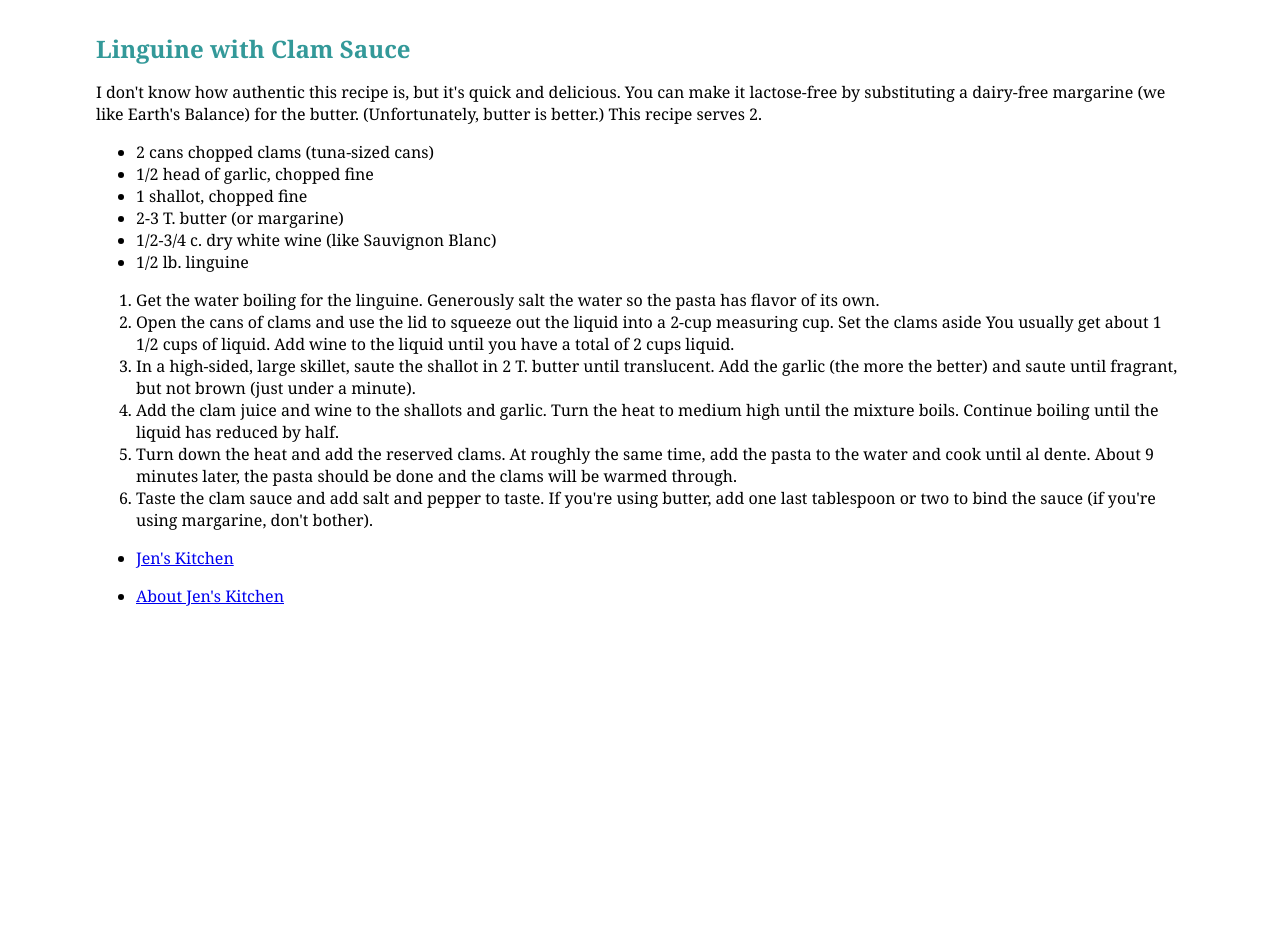
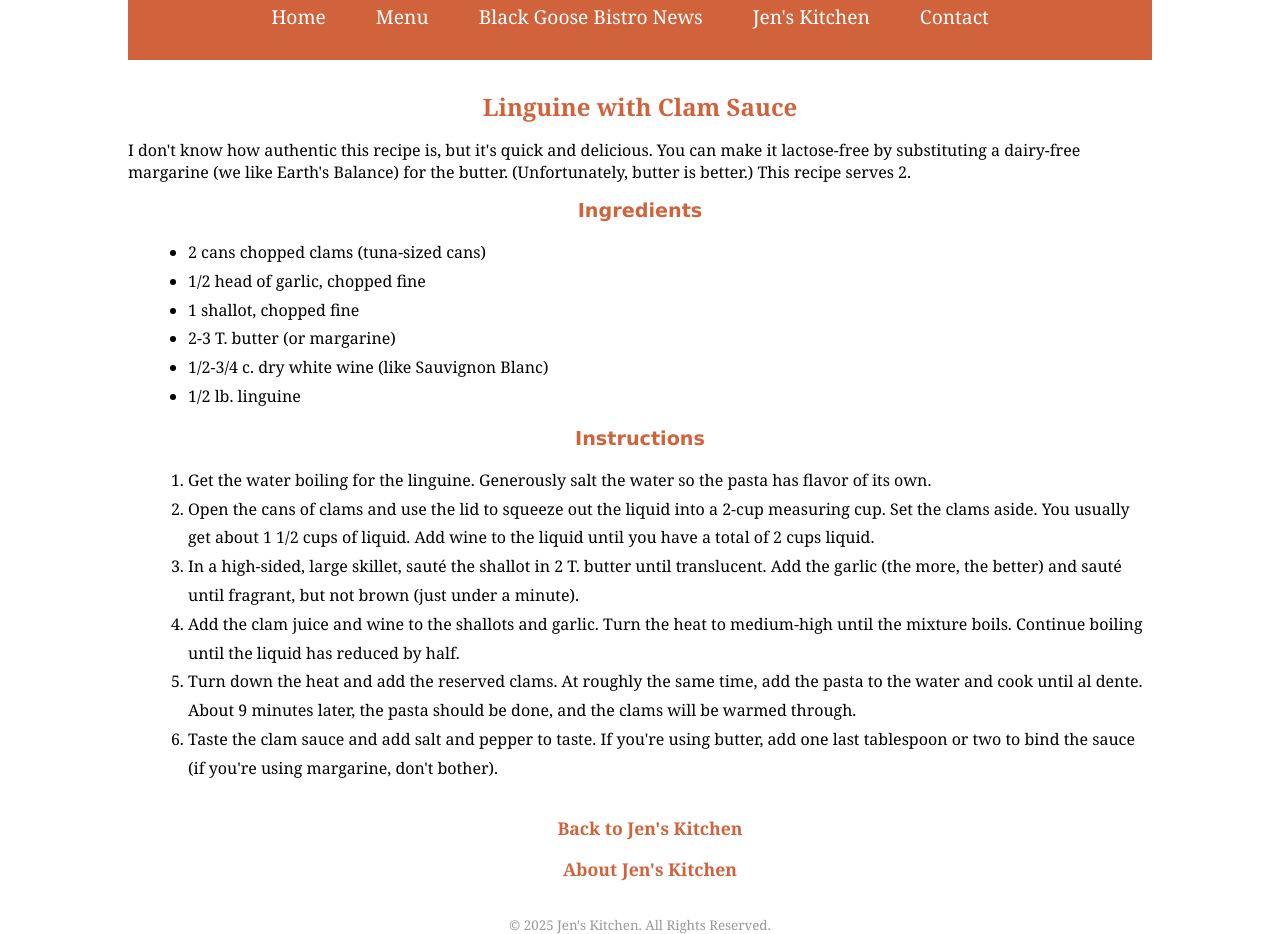
Before and after one commit to julesherndon/fid, a plain HTML site: page bistro/linguine.html in a window 1280 px wide. Before the commit the page ends 800 px from the top, so only its background shows below. Drawn offline with Linux system fonts and the light colour scheme.

Commit message:
Update linguine.html

```diff
--- a/bistro/linguine.html
+++ b/bistro/linguine.html
@@ -1,32 +1,114 @@
 <!DOCTYPE html>
-<html>
+<html lang="en">
 <head>
     <meta charset="utf-8">
     <title>Jen's Kitchen: Linguine with Clam Sauce</title>
     <style>
         body {
-	margin: 2em 6em;
+            background-color: white;
+            margin: 0 10%;
             font-family: Georgia, "Times New Roman", Times, serif;
         }
+
         h1, h2 {
-	color: #399;}
+            color: #d1633c; /* Orange color for headings */
+        }
+
         h1 {
             font-size: 1.5em;
+            text-align: center;
+            margin-top: 30px;
         }
+
         h2 {
             font-family: Verdana, Geneva, sans-serif;
-	font-size: 1em;
+            font-size: 1.2em;
+            text-align: center;
         }
+
+        ul, ol {
+            margin-left: 20px;
+            line-height: 1.8;
+        }
+
+        /* Navigation Bar Styling */
+        ul.navbar {
+            list-style: none;
+            margin: 0;
+            padding: 0;
+            text-align: center;
+            background-color: #d1633c; /* Orange background */
+            display: flex;
+            justify-content: center;
+            position: sticky;
+            top: 0;
+            width: 100%;
+            height: 60px;
+        }
+
+        li.nav-item {
+            margin-right: 20px;
+        }
+
+        a.nav-link {
+            color: white;
+            text-decoration: none;
+            font-size: 1.2em;
+            padding: 15px;
+        }
+
+        a.nav-link:hover {
+            color: #57b1dc;
+        }
+
+        /* Footer Style */
         small {
             color: #999;
+            display: block;
+            text-align: center;
+            margin-top: 30px;
+        }
+
+        /* Links Styling for Recipe Navigation */
+        ul.links {
+            list-style: none;
+            padding: 0;
+            margin-top: 30px;
+            text-align: center;
+        }
+
+        ul.links li {
+            margin-bottom: 10px;
+        }
+
+        ul.links li a {
+            text-decoration: none;
+            color: #d1633c;
+            font-weight: bold;
+            font-size: 1.1em;
+        }
+
+        ul.links li a:hover {
+            color: #57b1dc;
         }
     </style>
 </head>
 
 <body>
+    <!-- Navigation Links -->
+    <ul class="navbar">
+        <li class="nav-item"><a class="nav-link" href="index.html">Home</a></li>
+        <li class="nav-item"><a class="nav-link" href="menu.html">Menu</a></li>
+        <li class="nav-item"><a class="nav-link" href="bgnews.html">Black Goose Bistro News</a></li>
+        <li class="nav-item"><a class="nav-link" href="jenskitchen.html">Jen's Kitchen</a></li>
+        <li class="nav-item"><a class="nav-link" href="contact.html">Contact</a></li>
+    </ul>
+
     <h1>Linguine with Clam Sauce</h1>
 
     <p>I don't know how authentic this recipe is, but it's quick and delicious. You can make it lactose-free by substituting a dairy-free margarine (we like Earth's Balance) for the butter. (Unfortunately, butter is better.) This recipe serves 2.</p>
+
+    <h2>Ingredients</h2>
     <ul>
         <li>2 cans chopped clams (tuna-sized cans)</li>
         <li>1/2 head of garlic, chopped fine</li>
@@ -35,20 +117,24 @@ small {
         <li>1/2-3/4 c. dry white wine (like Sauvignon Blanc)</li>
         <li>1/2 lb. linguine</li>
     </ul>
+
+    <h2>Instructions</h2>
     <ol>
-  <li> Get the water boiling for the linguine. Generously salt the water so the pasta has flavor of its own.</li>
-  <li> Open the cans of clams and use the lid to squeeze out the liquid into a 2-cup measuring cup. Set the clams aside You usually get about 1 1/2 cups of liquid. Add wine to the liquid until you have a total of 2 cups liquid.</li>
-  <li> In a high-sided, large skillet, saute the shallot in 2 T. butter until translucent. Add the garlic (the more the better) and saute until fragrant, but not brown (just under a minute).</li>
-  <li> Add the clam juice and wine to the shallots and garlic. Turn the heat to medium high until the mixture boils. Continue boiling until the liquid has reduced by half.</li>
-  <li> Turn down the heat and add the reserved clams. At roughly the same time, add the pasta to the water and cook until al dente. About 9 minutes later, the pasta should be done and the clams will be warmed through.</li>
-  <li> Taste the clam sauce and add salt and pepper to taste. If you're using butter, add one last tablespoon or two to bind the sauce (if you're using margarine, don't bother).</li>
+        <li>Get the water boiling for the linguine. Generously salt the water so the pasta has flavor of its own.</li>
+        <li>Open the cans of clams and use the lid to squeeze out the liquid into a 2-cup measuring cup. Set the clams aside. You usually get about 1 1/2 cups of liquid. Add wine to the liquid until you have a total of 2 cups liquid.</li>
+        <li>In a high-sided, large skillet, sauté the shallot in 2 T. butter until translucent. Add the garlic (the more, the better) and sauté until fragrant, but not brown (just under a minute).</li>
+        <li>Add the clam juice and wine to the shallots and garlic. Turn the heat to medium-high until the mixture boils. Continue boiling until the liquid has reduced by half.</li>
+        <li>Turn down the heat and add the reserved clams. At roughly the same time, add the pasta to the water and cook until al dente. About 9 minutes later, the pasta should be done, and the clams will be warmed through.</li>
+        <li>Taste the clam sauce and add salt and pepper to taste. If you're using butter, add one last tablespoon or two to bind the sauce (if you're using margarine, don't bother).</li>
     </ol>
 
-<ul>
-  <li><p><a href="jenskitchen.html">Jen's Kitchen</a></p></li>
-  <li><p><a href="bistro/about.html">About Jen's Kitchen</a></p></li>
+    <!-- Links Section -->
+    <ul class="links">
+        <li><a href="jenskitchen.html">Back to Jen's Kitchen</a></li>
+        <li><a href="about.html">About Jen's Kitchen</a></li>
     </ul>
 
-
+    <!-- Footer -->
+    <small>&copy; 2025 Jen's Kitchen. All Rights Reserved.</small>
 </body>
 </html>
```
Lines whose indentation alone changed are shown as unchanged.
